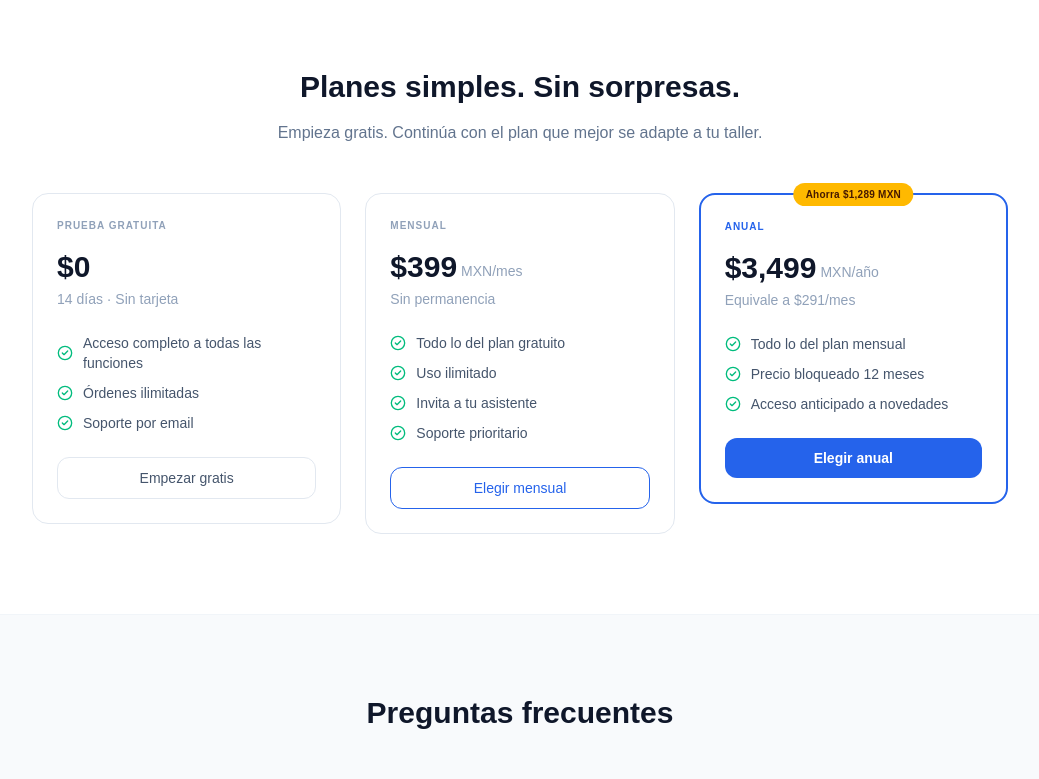
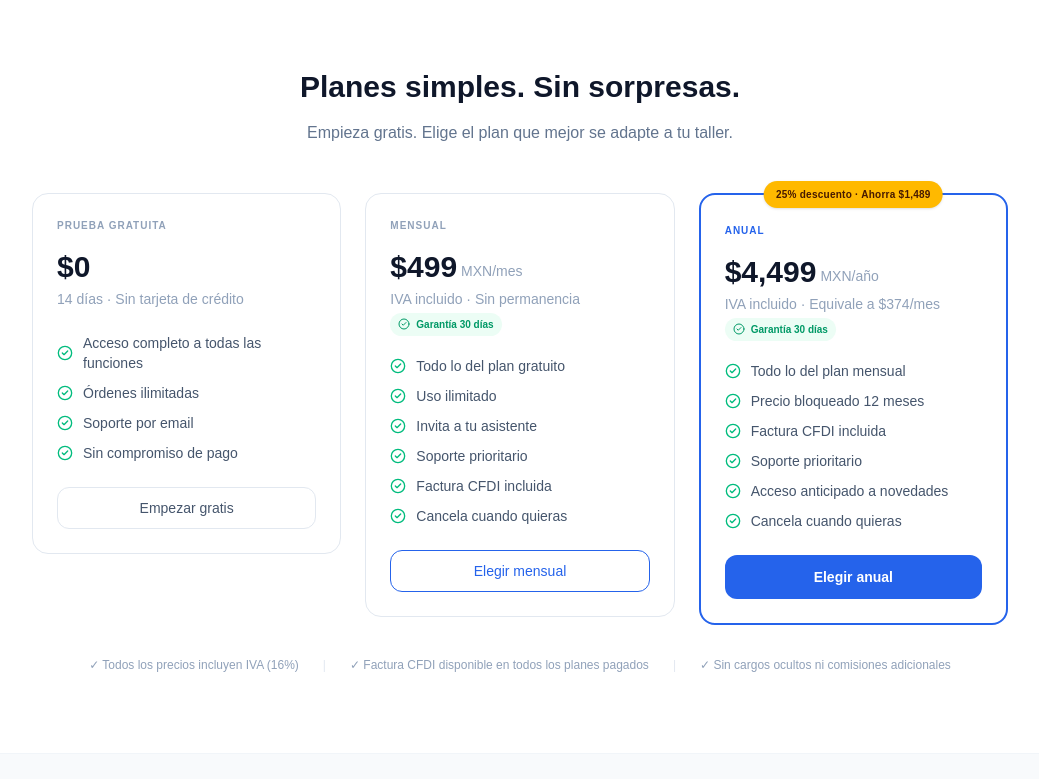
Before and after one commit to Autocorefix/autocorefix, a Next.js app: page / in a window 1280 px wide. Shown: the part 2360-3139 px from the top of the page, without its empty margins (120-1159 px from the left). Built offline with nearby package versions, Linux system fonts and the light colour scheme; no server answers.

Commit message:
feat: precios actualizados IVA incluido, badge movil fix, beneficios y CFDI en landing

```diff
--- a/src/app/page.tsx
+++ b/src/app/page.tsx
@@ -114,8 +114,8 @@ export default async function LandingPage() {
                 </div>
               </div>
             </div>
-            {/* Badge flotante */}
-            <div className="absolute -bottom-4 -left-4 bg-white rounded-xl shadow-lg border border-slate-100 px-4 py-3 flex items-center gap-3">
+            {/* Badge flotante — oculto en móvil para no tapar el contenido */}
+            <div className="hidden sm:flex absolute -bottom-4 -left-4 bg-white rounded-xl shadow-lg border border-slate-100 px-4 py-3 items-center gap-3">
               <div className="w-9 h-9 bg-emerald-100 rounded-lg flex items-center justify-center shrink-0">
                 <TrendingUp className="w-4 h-4 text-emerald-600" />
               </div>
@@ -258,7 +258,7 @@ export default async function LandingPage() {
         <div className="max-w-5xl mx-auto px-4 sm:px-6">
           <div className="text-center mb-12">
             <h2 className="text-2xl sm:text-3xl font-bold text-[#0F172A] mb-4">Planes simples. Sin sorpresas.</h2>
-            <p className="text-slate-500">Empieza gratis. Continúa con el plan que mejor se adapte a tu taller.</p>
+            <p className="text-slate-500">Empieza gratis. Elige el plan que mejor se adapte a tu taller.</p>
           </div>
           <div className="grid grid-cols-1 md:grid-cols-3 gap-6 items-start">
 
@@ -266,15 +266,21 @@ export default async function LandingPage() {
             <div className="rounded-2xl border border-slate-200 p-6">
               <div className="text-[10px] font-bold text-slate-400 uppercase tracking-widest mb-4">Prueba gratuita</div>
               <div className="text-3xl font-bold text-[#0F172A] mb-1">$0</div>
-              <div className="text-sm text-slate-400 mb-6">14 días · Sin tarjeta</div>
+              <div className="text-sm text-slate-400 mb-6">14 días · Sin tarjeta de crédito</div>
               <ul className="space-y-2.5 mb-6">
-                {['Acceso completo a todas las funciones', 'Órdenes ilimitadas', 'Soporte por email'].map(item => (
+                {[
+                  'Acceso completo a todas las funciones',
+                  'Órdenes ilimitadas',
+                  'Soporte por email',
+                  'Sin compromiso de pago',
+                ].map(item => (
                   <li key={item} className="flex items-center gap-2.5 text-sm text-slate-600">
                     <CheckCircle2 className="w-4 h-4 text-emerald-500 shrink-0" /> {item}
                   </li>
                 ))}
               </ul>
-              <Link href="/register" target="_blank" rel="noopener noreferrer" className="block text-center py-2.5 border border-slate-200 text-slate-600 text-sm font-medium rounded-xl hover:bg-slate-50 transition-colors">
+              <Link href="/register" target="_blank" rel="noopener noreferrer"
+                className="block text-center py-2.5 border border-slate-200 text-slate-600 text-sm font-medium rounded-xl hover:bg-slate-50 transition-colors">
                 Empezar gratis
               </Link>
             </div>
@@ -283,45 +289,76 @@ export default async function LandingPage() {
             <div className="rounded-2xl border border-slate-200 p-6">
               <div className="text-[10px] font-bold text-slate-400 uppercase tracking-widest mb-4">Mensual</div>
               <div className="flex items-end gap-1 mb-1">
-                <span className="text-3xl font-bold text-[#0F172A]">$399</span>
+                <span className="text-3xl font-bold text-[#0F172A]">$499</span>
                 <span className="text-slate-400 text-sm mb-1">MXN/mes</span>
               </div>
-              <div className="text-sm text-slate-400 mb-6">Sin permanencia</div>
+              <div className="text-sm text-slate-400 mb-1">IVA incluido · Sin permanencia</div>
+              <div className="inline-flex items-center gap-1.5 text-[10px] font-semibold text-emerald-600 bg-emerald-50 px-2 py-1 rounded-full mb-5">
+                <CheckCircle2 className="w-3 h-3" /> Garantía 30 días
+              </div>
               <ul className="space-y-2.5 mb-6">
-                {['Todo lo del plan gratuito', 'Uso ilimitado', 'Invita a tu asistente', 'Soporte prioritario'].map(item => (
+                {[
+                  'Todo lo del plan gratuito',
+                  'Uso ilimitado',
+                  'Invita a tu asistente',
+                  'Soporte prioritario',
+                  'Factura CFDI incluida',
+                  'Cancela cuando quieras',
+                ].map(item => (
                   <li key={item} className="flex items-center gap-2.5 text-sm text-slate-600">
                     <CheckCircle2 className="w-4 h-4 text-emerald-500 shrink-0" /> {item}
                   </li>
                 ))}
               </ul>
-              <Link href="/register" target="_blank" rel="noopener noreferrer" className="block text-center py-2.5 border border-[#2563EB] text-[#2563EB] text-sm font-medium rounded-xl hover:bg-blue-50 transition-colors">
+              <Link href="/register" target="_blank" rel="noopener noreferrer"
+                className="block text-center py-2.5 border border-[#2563EB] text-[#2563EB] text-sm font-medium rounded-xl hover:bg-blue-50 transition-colors">
                 Elegir mensual
               </Link>
             </div>
 
             {/* Anual — destacado */}
             <div className="rounded-2xl border-2 border-[#2563EB] p-6 relative">
-              <div className="absolute -top-3 left-1/2 -translate-x-1/2 bg-amber-400 text-amber-950 text-[10px] font-bold px-3 py-1 rounded-full tracking-wide whitespace-nowrap">
-                Ahorra $1,289 MXN
+              <div className="absolute -top-3.5 left-1/2 -translate-x-1/2 bg-amber-400 text-amber-950 text-[10px] font-bold px-3 py-1.5 rounded-full tracking-wide whitespace-nowrap shadow-sm">
+                25% descuento · Ahorra $1,489
               </div>
-              <div className="text-[10px] font-bold text-[#2563EB] uppercase tracking-widest mb-4">Anual</div>
+              <div className="text-[10px] font-bold text-[#2563EB] uppercase tracking-widest mb-4 mt-1">Anual</div>
               <div className="flex items-end gap-1 mb-1">
-                <span className="text-3xl font-bold text-[#0F172A]">$3,499</span>
+                <span className="text-3xl font-bold text-[#0F172A]">$4,499</span>
                 <span className="text-slate-400 text-sm mb-1">MXN/año</span>
               </div>
-              <div className="text-sm text-slate-400 mb-6">Equivale a $291/mes</div>
+              <div className="text-sm text-slate-400 mb-1">IVA incluido · Equivale a $374/mes</div>
+              <div className="inline-flex items-center gap-1.5 text-[10px] font-semibold text-emerald-600 bg-emerald-50 px-2 py-1 rounded-full mb-5">
+                <CheckCircle2 className="w-3 h-3" /> Garantía 30 días
+              </div>
               <ul className="space-y-2.5 mb-6">
-                {['Todo lo del plan mensual', 'Precio bloqueado 12 meses', 'Acceso anticipado a novedades'].map(item => (
+                {[
+                  'Todo lo del plan mensual',
+                  'Precio bloqueado 12 meses',
+                  'Factura CFDI incluida',
+                  'Soporte prioritario',
+                  'Acceso anticipado a novedades',
+                  'Cancela cuando quieras',
+                ].map(item => (
                   <li key={item} className="flex items-center gap-2.5 text-sm text-slate-600">
                     <CheckCircle2 className="w-4 h-4 text-emerald-500 shrink-0" /> {item}
                   </li>
                 ))}
               </ul>
-              <Link href="/register" target="_blank" rel="noopener noreferrer" className="block text-center py-2.5 bg-[#2563EB] text-white text-sm font-semibold rounded-xl hover:bg-[#1D4ED8] transition-colors">
+              <Link href="/register" target="_blank" rel="noopener noreferrer"
+                className="block text-center py-3 bg-[#2563EB] text-white text-sm font-semibold rounded-xl hover:bg-[#1D4ED8] transition-colors">
                 Elegir anual
               </Link>
             </div>
 
+          </div>
+
+          {/* Nota facturación */}
+          <div className="mt-8 flex flex-col sm:flex-row items-center justify-center gap-x-6 gap-y-2 text-xs text-slate-400 text-center">
+            <span>✓ Todos los precios incluyen IVA (16%)</span>
+            <span className="hidden sm:inline text-slate-200">|</span>
+            <span>✓ Factura CFDI disponible en todos los planes pagados</span>
+            <span className="hidden sm:inline text-slate-200">|</span>
+            <span>✓ Sin cargos ocultos ni comisiones adicionales</span>
           </div>
         </div>
       </section>
@@ -352,7 +389,11 @@ export default async function LandingPage() {
               },
               {
                 q: '¿Puedo cancelar cuando quiera?',
-                a: 'Sí. Sin contratos ni permanencia. Si cancelas, tu acceso se mantiene hasta el final del período pagado y no hay cargos adicionales.',
+                a: 'Sí. Sin contratos ni permanencia. Si cancelas, tu acceso se mantiene hasta el final del período pagado y no hay cargos adicionales. Los planes pagados incluyen garantía de devolución de 30 días desde el primer cobro.',
+              },
+              {
+                q: '¿Incluye factura CFDI?',
+                a: 'Sí. Todos los planes de pago incluyen factura CFDI. Al contratar, completa tus datos fiscales (RFC, razón social, código postal, régimen fiscal) una sola vez desde tu dashboard en la sección Facturación. Cuando necesites tu factura, haz clic en "Solicitar factura" y la recibirás en tu correo en menos de 24 horas hábiles.',
               },
             ].map((faq, i) => (
               <details key={i} className="bg-white rounded-xl border border-slate-200 group">
@@ -421,7 +462,7 @@ export default async function LandingPage() {
                 applicationCategory: 'BusinessApplication',
                 operatingSystem: 'Web',
                 inLanguage: 'es',
-                offers: { '@type': 'Offer', price: '399', priceCurrency: 'MXN' },
+                offers: { '@type': 'Offer', price: '499', priceCurrency: 'MXN', description: 'IVA incluido' },
                 featureList: [
                   'Órdenes de servicio digitales',
                   'Historial de clientes y vehículos',
```
